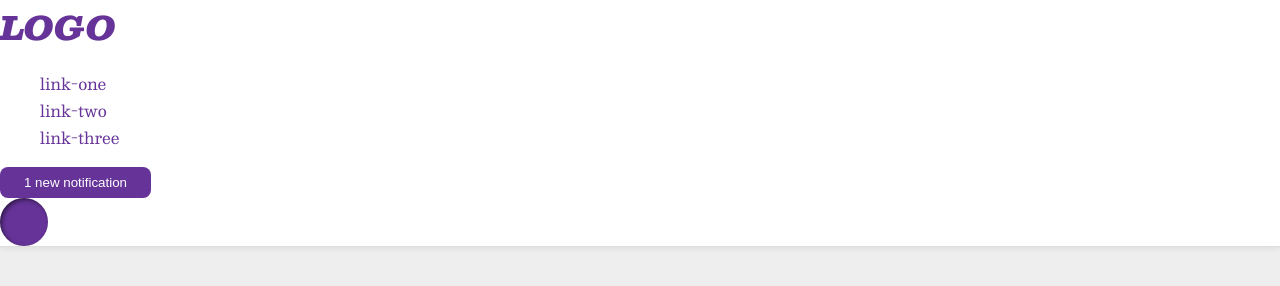
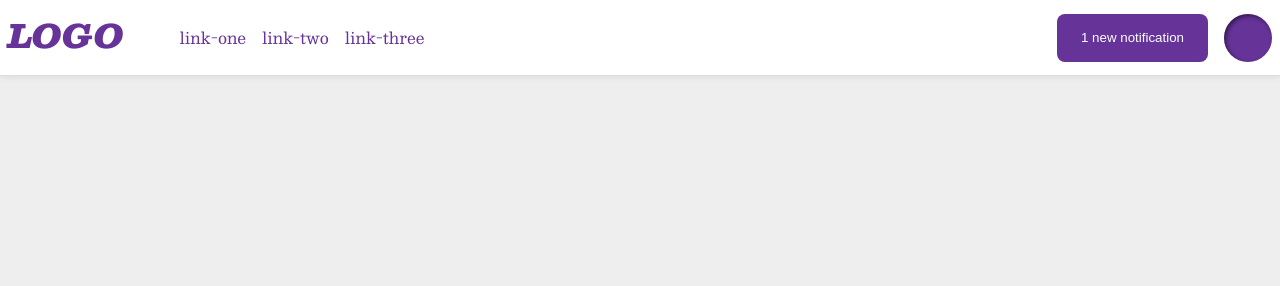
Before and after one commit to cyriljchan/TheOdinProject, a plain HTML site: page 02-css-exercises/flex/03-flex-header-2/index.html in a window 1280 px wide. Drawn offline with nearby package versions, Linux system fonts and the light colour scheme.

Commit message:
UPDATE: solution to 03-flex-header-2

```diff
--- a/02-css-exercises/flex/03-flex-header-2/index.html
+++ b/02-css-exercises/flex/03-flex-header-2/index.html
@@ -9,6 +9,7 @@
   </head>
   <body>
     <div class="header">
+      <div class="left-side">
         <div class="logo">
           LOGO
         </div>
@@ -17,10 +18,13 @@
           <li><a href="google.com">link-two</a></li>
           <li><a href="google.com">link-three</a></li>
         </ul>
+      </div>
+      <div class="right-side">
         <button class="notifications">
           1 new notification
         </button>
         <div class="profile-image"></div>
       </div>
+    </div>
   </body>
 </html>
--- a/02-css-exercises/flex/03-flex-header-2/style.css
+++ b/02-css-exercises/flex/03-flex-header-2/style.css
@@ -12,6 +12,11 @@ body {
   background: white;
   border-bottom: 1px solid #ddd;
   box-shadow: 0 0 8px rgba(0,0,0,.1);
+  /* solution */
+  display: flex;
+  justify-content: space-between;
+  align-items: center;
+  padding: 8px;
 }
 
 .profile-image {
@@ -20,6 +25,7 @@ body {
   border-radius: 50%;
   width: 48px;
   height: 48px;
+  /* solution */
 }
 
 .logo {
@@ -45,4 +51,13 @@ a {
 
 ul {
   list-style-type: none;
+  /* solution */
+  display: flex;
+  gap: 16px;
 }
+
+/* solution */
+.left-side, .right-side {
+  display: flex;
+  gap: 16px
+}
```
Lines whose indentation alone changed are shown as unchanged.
